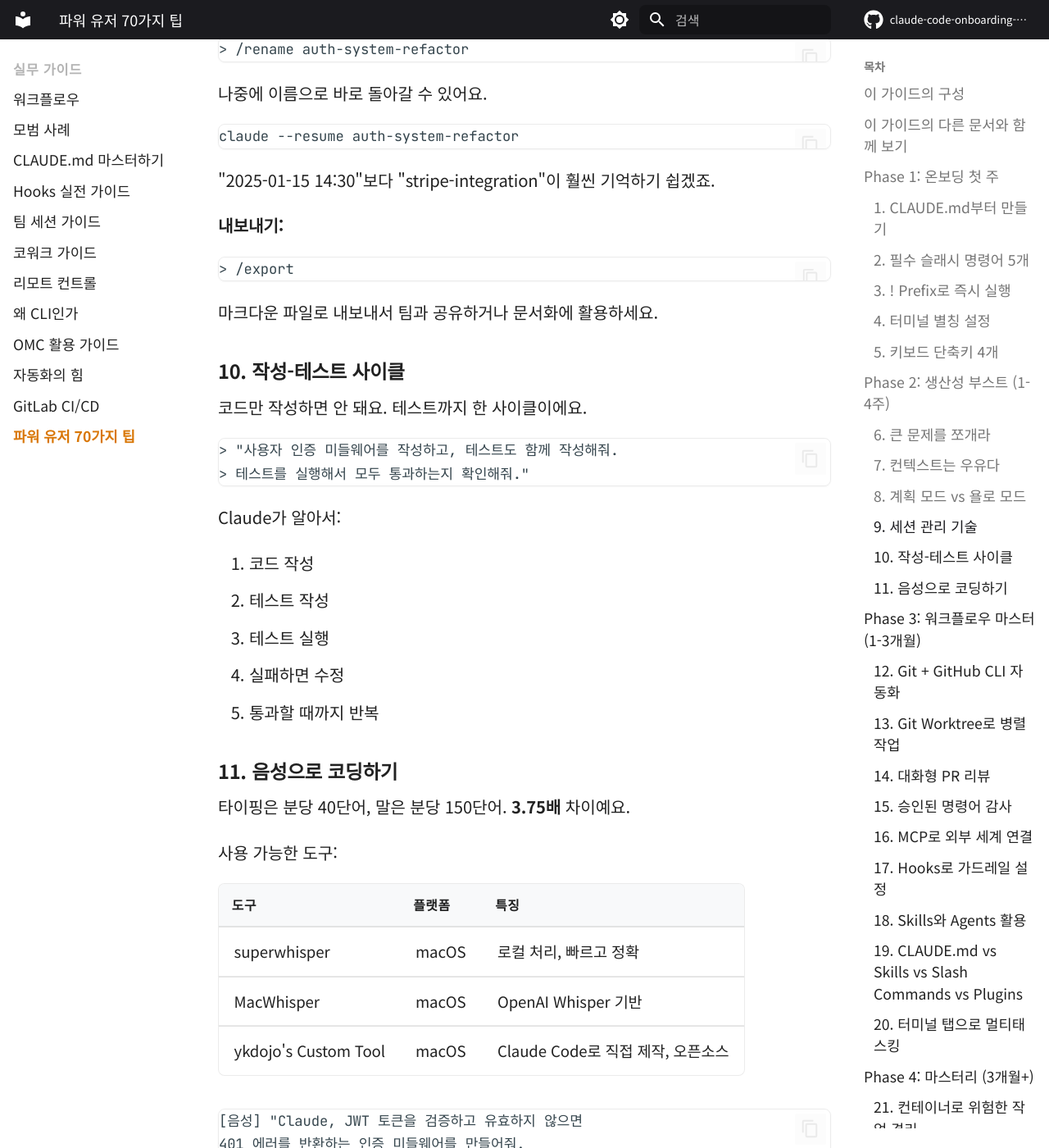
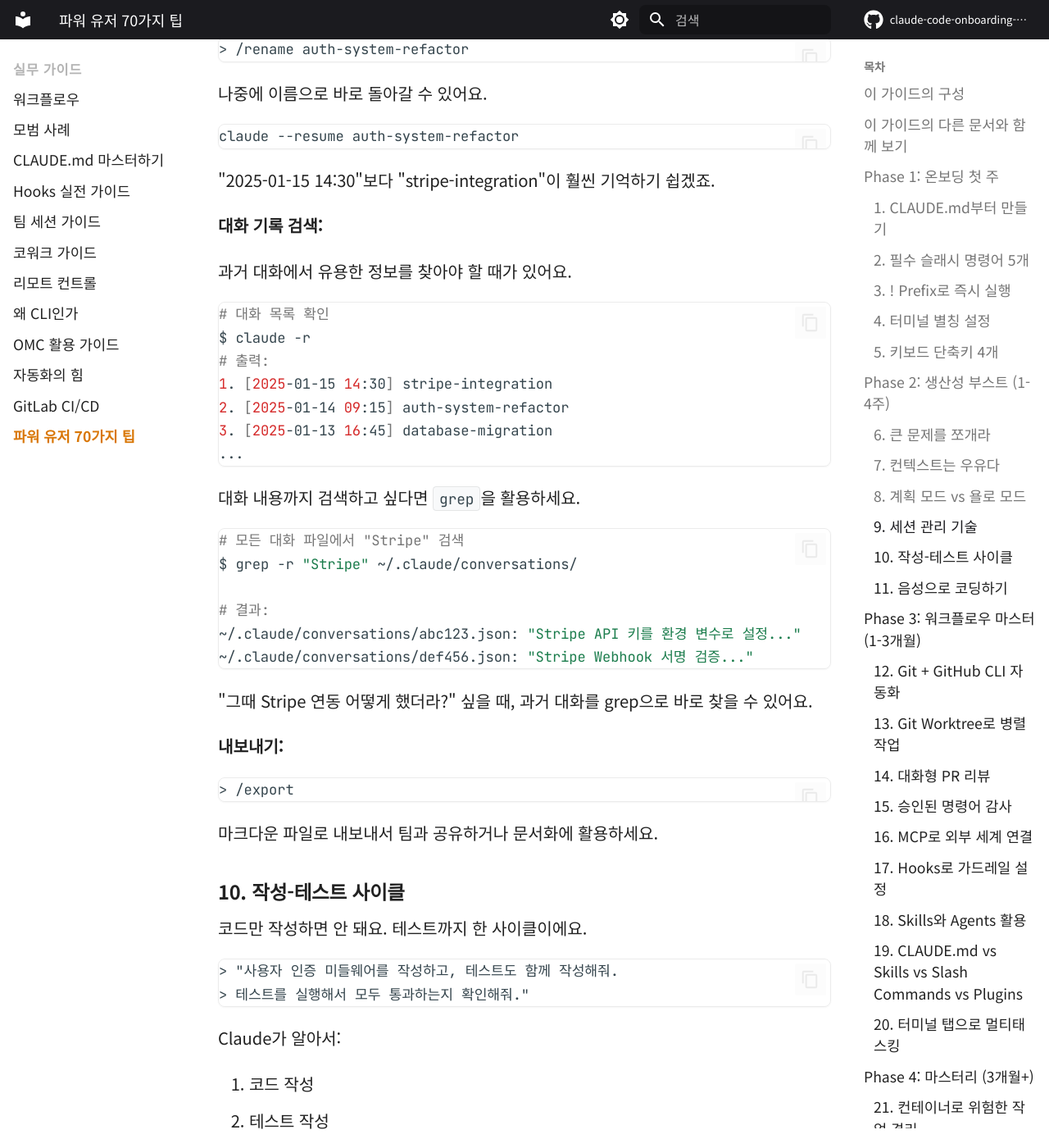
Before and after one commit to kwag93/claude-code-onboarding-site, an MkDocs documentation site: the page built from docs/13-power-user-tips.md, in a window 1280 px wide and 1400 px high, scrolled down 7745 px. Shown: the whole window at 82% size. Built offline with MkDocs 1.6.1 and Material for MkDocs 9.7.7, drawn with Linux system fonts in a browser that asks for light colours; comment, search, counter and statistics services are not loaded; the version menu is left out; some of the changed text lies outside the part shown.

Commit message:
docs: 파워유저 가이드에 대화 기록 검색, 자기 검증 예시 보강
- 세션 관리(9번): claude -r 대화 목록, grep 대화 내용 검색 추가
- 출력 검증(25번): 자기 검증 요청 표 예시, ykdojo 조언 추가

Co-Authored-By: Claude Opus 4.6 <noreply@anthropic.com>

````diff
--- a/docs/13-power-user-tips.md
+++ b/docs/13-power-user-tips.md
@@ -254,6 +254,33 @@ claude --resume auth-system-refactor
 ```
 
 "2025-01-15 14:30"보다 "stripe-integration"이 훨씬 기억하기 쉽겠죠.
+
+**대화 기록 검색:**
+
+과거 대화에서 유용한 정보를 찾아야 할 때가 있어요.
+
+```bash
+# 대화 목록 확인
+$ claude -r
+# 출력:
+1. [2025-01-15 14:30] stripe-integration
+2. [2025-01-14 09:15] auth-system-refactor
+3. [2025-01-13 16:45] database-migration
+...
+```
+
+대화 내용까지 검색하고 싶다면 `grep`을 활용하세요.
+
+```bash
+# 모든 대화 파일에서 "Stripe" 검색
+$ grep -r "Stripe" ~/.claude/conversations/
+
+# 결과:
+~/.claude/conversations/abc123.json: "Stripe API 키를 환경 변수로 설정..."
+~/.claude/conversations/def456.json: "Stripe Webhook 서명 검증..."
+```
+
+"그때 Stripe 연동 어떻게 했더라?" 싶을 때, 과거 대화를 grep으로 바로 찾을 수 있어요.
 
 **내보내기:**
 
@@ -558,12 +585,32 @@ AI가 생성한 코드를 맹목적으로 신뢰하지 마세요.
 | **Draft PR** | PR 화면에서 검토 |
 | **자기 검증** | "방금 생성한 코드를 다시 검토하고, 검증 결과를 표로 정리해줘" |
 
+**자기 검증 요청 예시:**
+
+Claude에게 자신의 출력을 스스로 검증하게 하면 누락을 잡아낼 수 있어요.
+
+```
+> "방금 생성한 코드를 다시 검토해줘.
+> 모든 주장을 검증하고, 끝에 검증 결과를 표로 정리해줘."
+```
+
+Claude가 이런 식으로 자기 검증을 수행해요:
+
+| 주장 | 검증 방법 | 결과 |
+|------|-----------|------|
+| "이 함수는 O(n) 시간 복잡도" | 코드 분석 | ✅ 확인됨 |
+| "모든 엣지 케이스 처리" | 테스트 코드 검토 | ❌ null 케이스 누락 |
+| "XSS 공격에 안전" | 입력 검증 확인 | ⚠️ sanitize 추가 필요 |
+
 ykdojo의 프롬프트:
 
 ```
 > "모든 것을 다시 확인하고,
 > 검증 가능한 것과 불가능한 것을 표로 만들어줘"
 ```
+
+!!! tip "ykdojo의 조언"
+    "제가 가장 좋아하는 프롬프트예요. Claude가 자신의 출력을 비판적으로 재검토하면, 처음에 놓쳤던 것들을 스스로 찾아냅니다."
 
 ### 26. 범용 인터페이스로 활용
 
````
